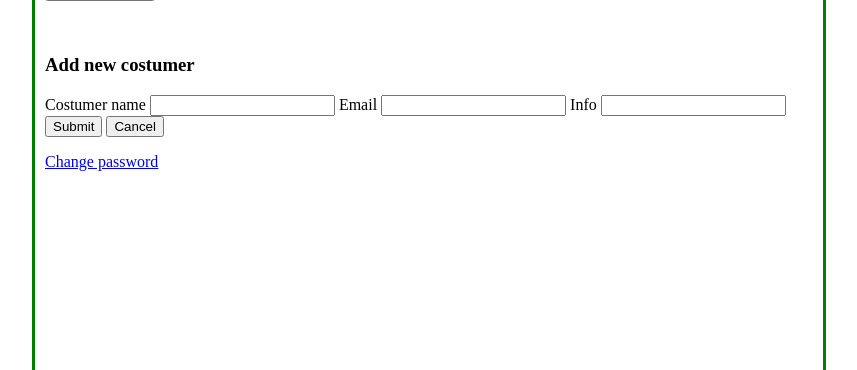
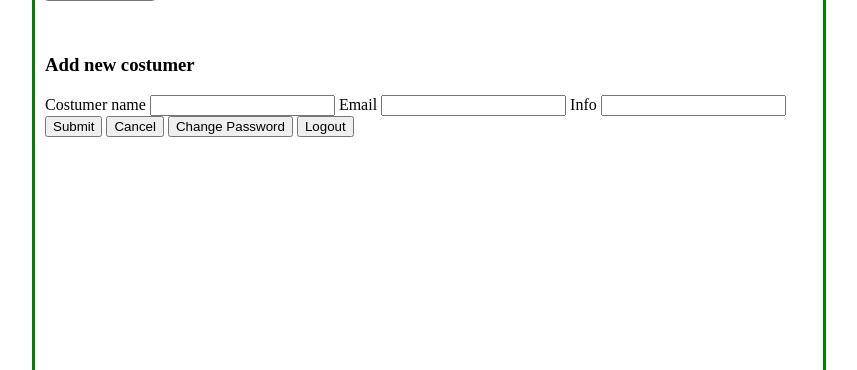
Before and after one commit to Sagi313/computerSecurity, a Django app: page / in a window 1280 px wide. Shown: the part 127-497 px from the top of the page, without its empty margins (211-1068 px from the left). Run offline with Django 3.2, Linux system fonts and the light colour scheme; the visitor is signed in with stand-in values (Sample User, id 1); data that the repository does not hold is empty.

Commit message:
Adding Buttons
add change and reset pass button
and logout button

```diff
--- a/webApp/templates/webApp/index.html
+++ b/webApp/templates/webApp/index.html
@@ -51,9 +51,10 @@
 
     <button type="submit"  name="submit" value='submit_data'>Submit</button>
     <button type="reset"  name="cancel" value='cancel_form'>Cancel</button>
+    <button onclick="document.location='/password_change'">Change Password</button>
+    <button onclick="document.location='/Login'">Logout</button>
+
 </form>
-<div class="d-flex flex-column">
-    <a class='m-auto' href="{% url 'password_change' %}">Change password</a>
- </div>
+
 
 {% endblock %}
```
Also changed, not shown: webApp/templates/registration/login.html (+4 -3 lines), db.sqlite3.
